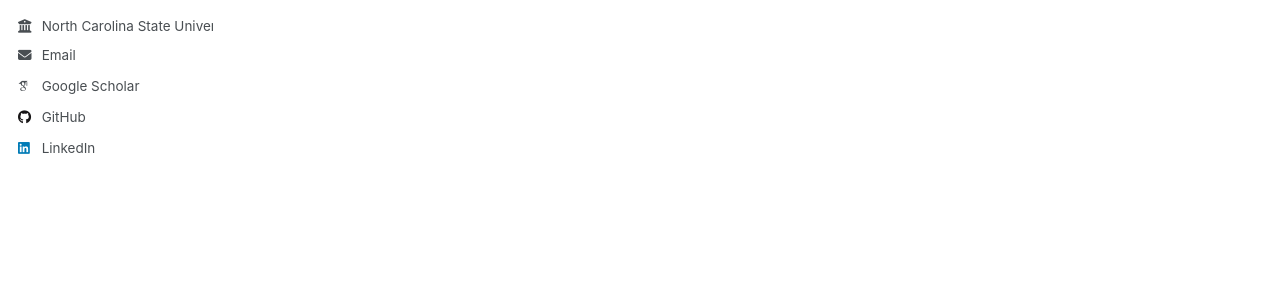
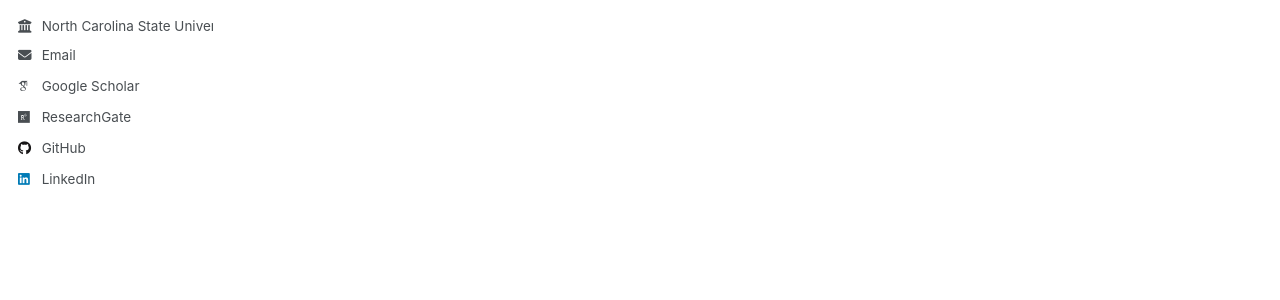
Before and after one commit to a-shahroo/a-shahroo.github.io, a Jekyll site: the page built from _pages/about.md, in a window 1280 px wide. Shown: the part 340-640 px from the top of the page. Built offline with Jekyll 4.4.1, drawn with Linux system fonts in a browser that asks for light colours; some web fonts are replaced.

Commit message:
Update _config.yml

```diff
--- a/_config.yml
+++ b/_config.yml
@@ -61,6 +61,7 @@ author:
   instagram        : # Username
   lastfm           : # Username
   linkedin         : "abolfazl-shahrooei" # Username
+  researchgate     : "https://www.researchgate.net/profile/Abolfazl-Shahrooei?ev=hdr_xprf"
   mastodon         : # URL
   medium           : # URL
   pinterest        : # Username
```
